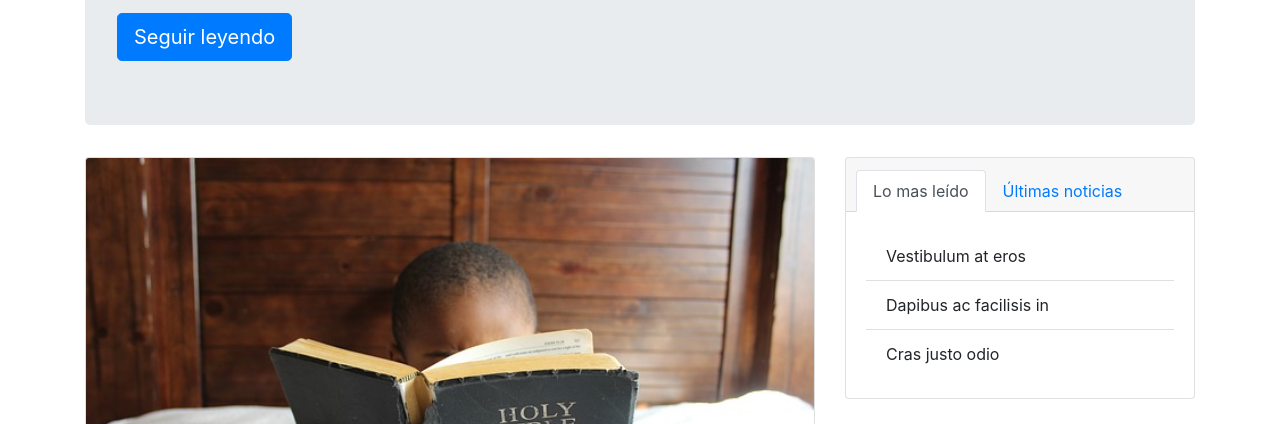
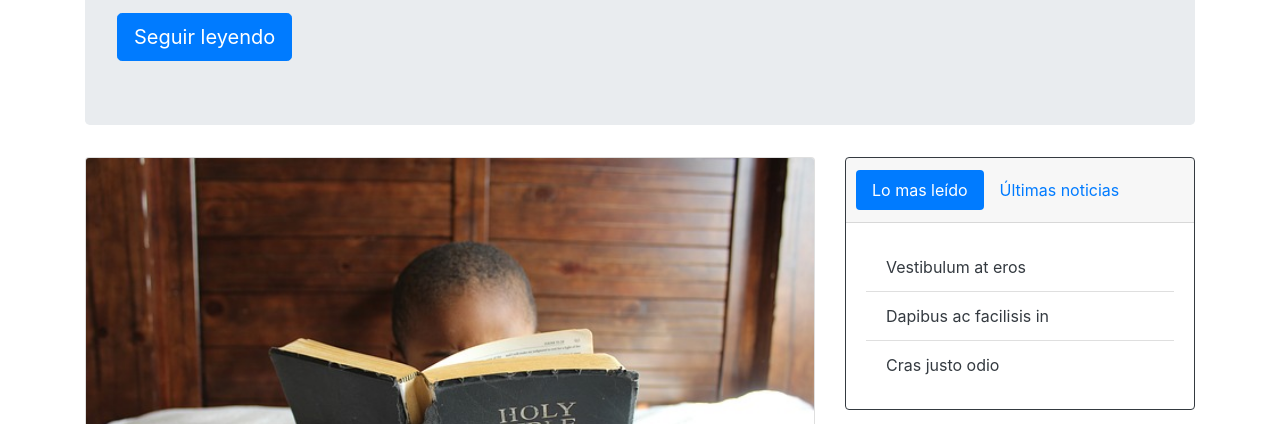
Before and after one commit to trexCode/parroquiasanluisrey, a plain HTML site: page index.html in a window 1280 px wide. Shown: the part 376-800 px from the top of the page. Drawn offline with nearby package versions, Linux system fonts and the light colour scheme.

Commit message:
Nav news zone edited

```diff
--- a/index.html
+++ b/index.html
@@ -60,9 +60,9 @@
             </div>
         </div>
         <div class="col-lg-4">
-          <div class="card">
+          <div class="card border-dark mb-3">
             <div class="card-header">
-              <ul class="nav nav-tabs card-header-tabs">
+              <ul class="nav nav-pills card-header-pills">
                 <li class="nav-item">
                   <a class="nav-link active" href="#">Lo mas leído</a>
                 </li>
@@ -71,7 +71,7 @@
                 </li>
               </ul>
             </div>
-            <div class="card-body">
+            <div class="card-body text-dark">
               <ul class="list-group list-group-flush">
                 <li class="list-group-item">
                     Vestibulum at eros
```
